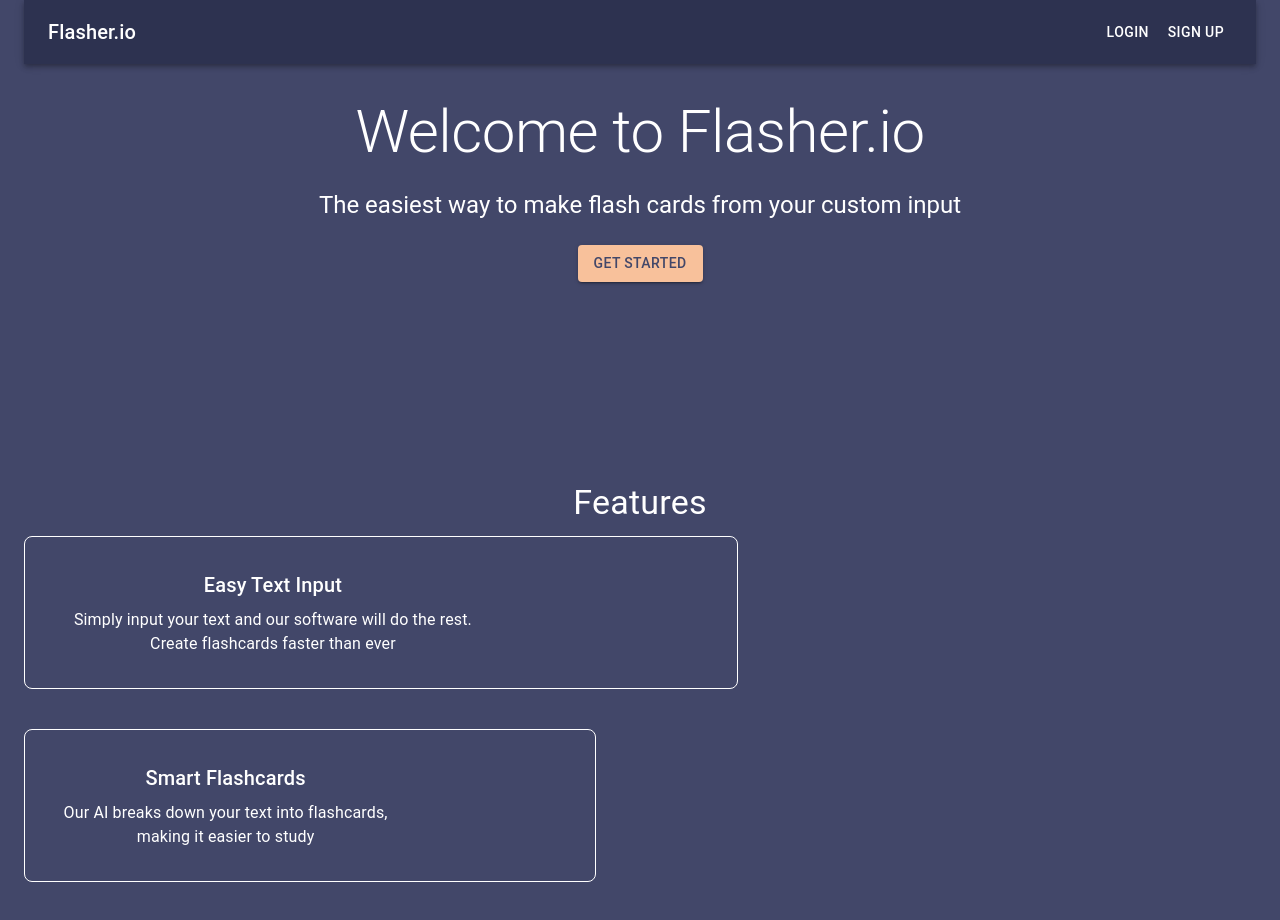
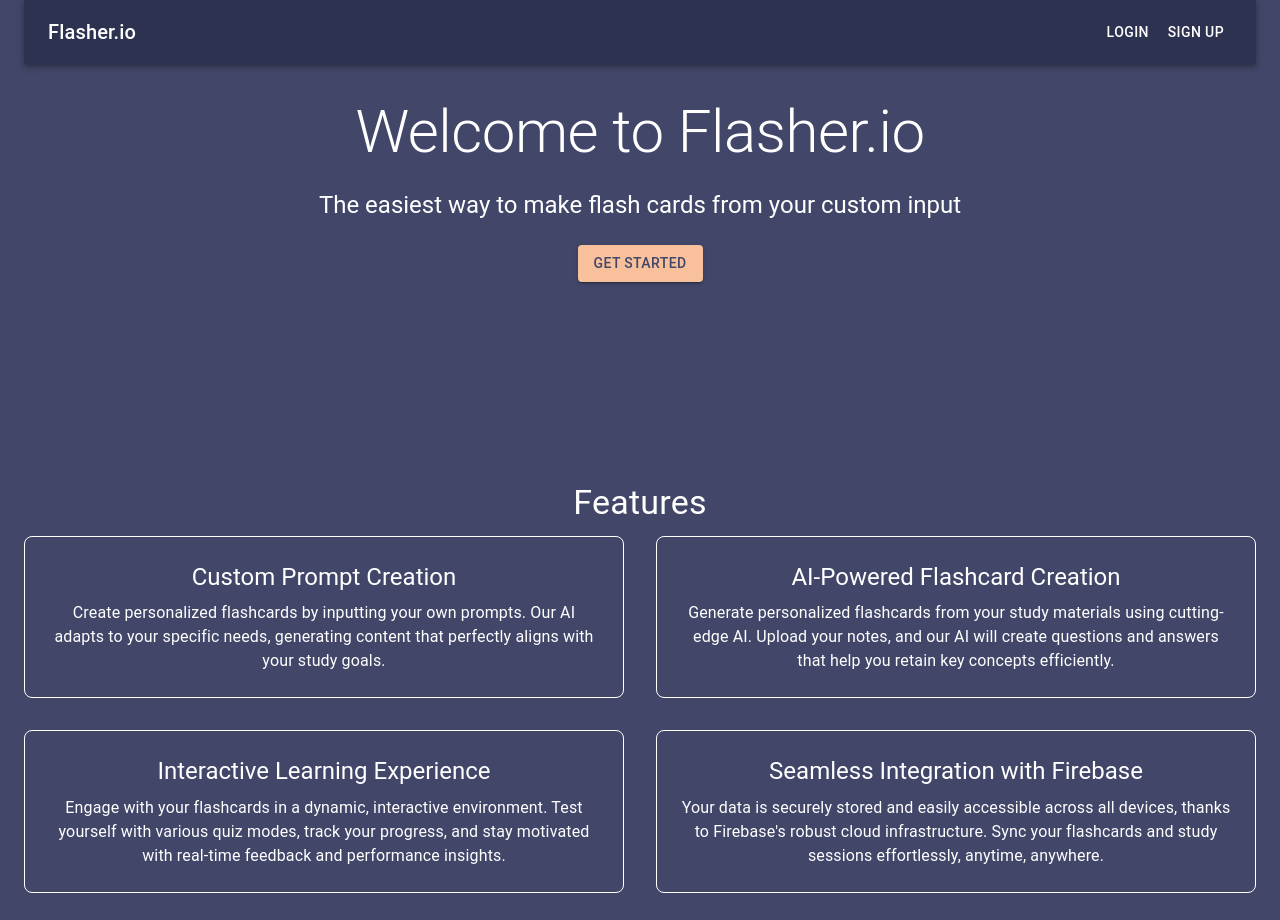
Before and after one commit to RyanTren/AI-Flashcards-Stripe, a Next.js app in the folder flashcard-saas/: page / in a window 1280 px wide. Shown: the top 920 px of the page. Built offline with nearby package versions, Linux system fonts and the light colour scheme; no server answers.

Commit message:
fixing things yay

```diff
--- a/flashcard-saas/app/page.js
+++ b/flashcard-saas/app/page.js
@@ -111,8 +111,83 @@
       >
         <Typography variant="h4" gutterBottom>Features</Typography>
 
+        <Grid container spacing = {4}>
+          <Grid item xs={12} md={6}>
+            <Box
+              sx={{
+                p: 3,
+                border: '1px solid',
+                borderColor: theme.palette.primary.light,
+                backgroundColor: theme.palette.primary.light,
+                borderRadius: 2,
+              }}
+            >
+              <Typography variant="h5" gutterBottom>Custom Prompt Creation</Typography>
+              <Typography>
+                {' '}
+                Create personalized flashcards by inputting your own prompts. Our AI adapts to your specific needs, generating content that perfectly aligns with your study goals.
+              </Typography>
+            </Box>
+          </Grid>
+
+          <Grid item xs={12} md={6}>
+            <Box
+              sx={{
+                p: 3,
+                border: '1px solid',
+                borderColor: theme.palette.primary.light,
+                backgroundColor: theme.palette.primary.light,
+                borderRadius: 2,
+              }}
+            >
+              <Typography variant="h5" gutterBottom>AI-Powered Flashcard Creation</Typography>
+              <Typography>
+                {' '}
+                Generate personalized flashcards from your study materials using cutting-edge AI. Upload your notes, and our AI will create questions and answers that help you retain key concepts efficiently.
+              </Typography>
+            </Box>
+          </Grid>
+
+          <Grid item xs={12} md={6}>
+            <Box
+              sx={{
+                p: 3,
+                border: '1px solid',
+                borderColor: theme.palette.primary.light,
+                backgroundColor: theme.palette.primary.light,
+                borderRadius: 2,
+              }}
+            >
+              <Typography variant="h5" gutterBottom>Interactive Learning Experience</Typography>
+              <Typography>
+                {' '}
+                Engage with your flashcards in a dynamic, interactive environment. Test yourself with various quiz modes, track your progress, and stay motivated with real-time feedback and performance insights.
+              </Typography>
+            </Box>
+          </Grid>
+
+          <Grid item xs={12} md={6}>
+            <Box
+              sx={{
+                p: 3,
+                border: '1px solid',
+                borderColor: theme.palette.primary.light,
+                backgroundColor: theme.palette.primary.light,
+                borderRadius: 2,
+              }}
+            >
+              <Typography variant="h5" gutterBottom>Seamless Integration with Firebase</Typography>
+              <Typography>
+                {' '}
+                Your data is securely stored and easily accessible across all devices, thanks to Firebase's robust cloud infrastructure. Sync your flashcards and study sessions effortlessly, anytime, anywhere.
+              </Typography>
+            </Box>
+          </Grid>
+
+        </Grid>
+
         <Grid container spacing = {0} gap = {5}>
-        <Box
+        {/* <Box
               sx={{
                 p: 4,
                 border: '1px solid',
@@ -155,10 +230,10 @@
               Our AI breaks down your text into flashcards, making it easier to study
             </Typography>
           </Grid>
-        </Box>
+        </Box> */}
 
 
-        <Box
+        {/* <Box
               sx={{
                 p: 4,
                 border: '1px solid',
@@ -178,7 +253,7 @@
               Access your flashcards from anywhere in the world, no need to carry around physical cards
             </Typography>
           </Grid>
-        </Box>
+        </Box> */}
         </Grid>
       </Box>
 
--- a/flashcard-saas/package.json
+++ b/flashcard-saas/package.json
@@ -22,8 +22,11 @@
     "swr": "^2.2.5"
   },
   "devDependencies": {
+    "@babel/core": "^7.25.2",
     "@babel/preset-env": "^7.25.3",
     "@babel/preset-react": "^7.24.7",
+    "babel-loader": "^9.1.3",
+    "babel-preset-next": "^1.4.0",
     "eslint": "^8",
     "eslint-config-next": "14.2.5",
     "next": "^14.2.5"
```
Also changed, not shown: 1 other file (tests, documents, lock files or other folders).
